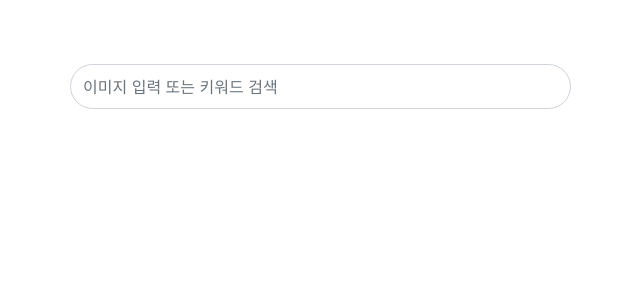
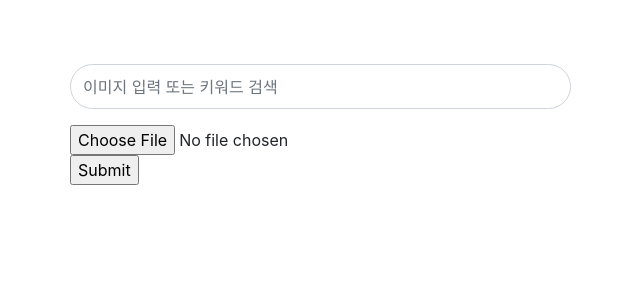
Before and after one commit to devnjw/ShoeSearch, a Flask app: page /result in a window 1280 px wide. Shown: the top 300 px of the page, without its empty margins (320-960 px from the left). Run offline with Flask 2, Linux system fonts and the light colour scheme; some libraries are stand-ins or nearby versions.

Commit message:
search box added

```diff
--- a/Client/app/templates/index.css
+++ b/Client/app/templates/index.css
@@ -37,7 +37,7 @@ h1 span:nth-child(7) {
 }
 
 .mb-3{
-    margin-bottom: 4rem!important;
+    margin-bottom: 5rem!important;
 }
 
 .column {
@@ -52,3 +52,7 @@ h1 span:nth-child(7) {
     margin: 0 auto;
     width: 1200px;
 }
+
+#image-search-bar {
+    margin: 1rem;
+}
--- a/Client/app/templates/result.html
+++ b/Client/app/templates/result.html
@@ -7,13 +7,24 @@
 </head>
 <body>
 
-  <form action="/result" method="GET">
-    <div id="search-bar" class="mx-auto mt-5 search-bar input-group mb-3">
-      <input name="search" type="text" class="form-control rounded-pill" placeholder="이미지 입력 또는 키워드 검색" aria-label="Recipient's username" aria-describedby="button-addon2">
-      <div class="input-group-append">
+  <div>
+
+    <form action="/result" method="GET">
+      <div id="search-bar" class="mx-auto mt-5 search-bar input-group">
+        <input name="search" type="text" class="form-control rounded-pill" placeholder="이미지 입력 또는 키워드 검색" aria-label="Recipient's username" aria-describedby="button-addon2">
+        <div class="input-group-append">
+        </div>
       </div>
-    </div>
-  </form>
+    </form>
+
+    <form action = "http://0.0.0.0:5050/image" method = "POST" enctype = "multipart/form-data">
+      <div id="image-search-bar" class="mx-auto search-bar input-group" style="margin:1rem;">
+        <input type = "file" name = "file" style="width: 450px;"/>
+        <input type = "submit"/>
+      </div>
+    </form>
+
+  </div>
 
   <!-- Gallery -->
   <div id="gallery" style="margin:0 auto; width: auto;">
```
Also changed, not shown: Client/app/static/images/camera-icon.png (added), Client/app/static/images/search-icon.png (added).
